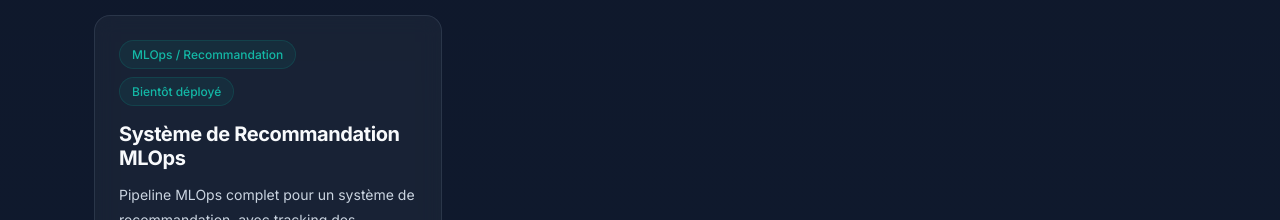
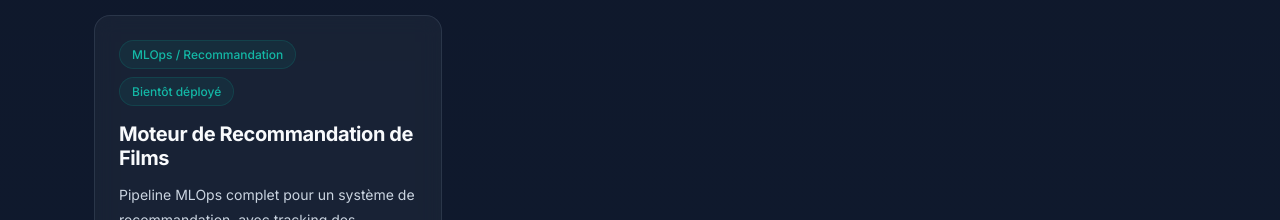
Before and after one commit to Souley225/Portfolio_Web, a React (Vite) app: page /projets in a window 1280 px wide. Shown: the part 880-1100 px from the top of the page. Built offline with nearby package versions, Linux system fonts and the light colour scheme.

Commit message:
feat: Add Projects page component to display portfolio projects.

```diff
--- a/src/pages/Projects.jsx
+++ b/src/pages/Projects.jsx
@@ -51,7 +51,7 @@ const projects = [
     {
         id: 4,
         type: 'MLOps / Recommandation',
-        title: 'Système de Recommandation MLOps',
+        title: 'Moteur de Recommandation de Films',
         description: 'Pipeline MLOps complet pour un système de recommandation, avec tracking des expériences et déploiement automatisé.',
         points: [
             'Pipeline MLOps end-to-end',
```
